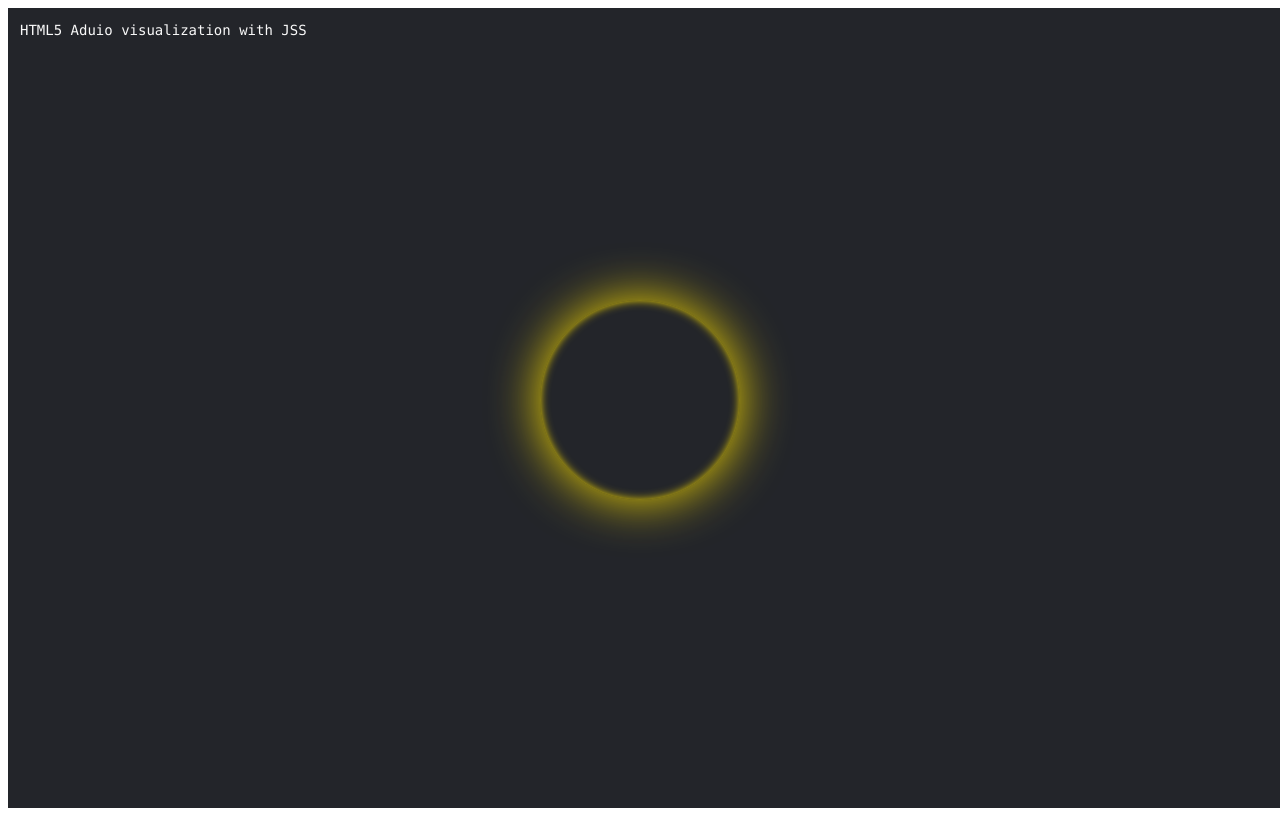
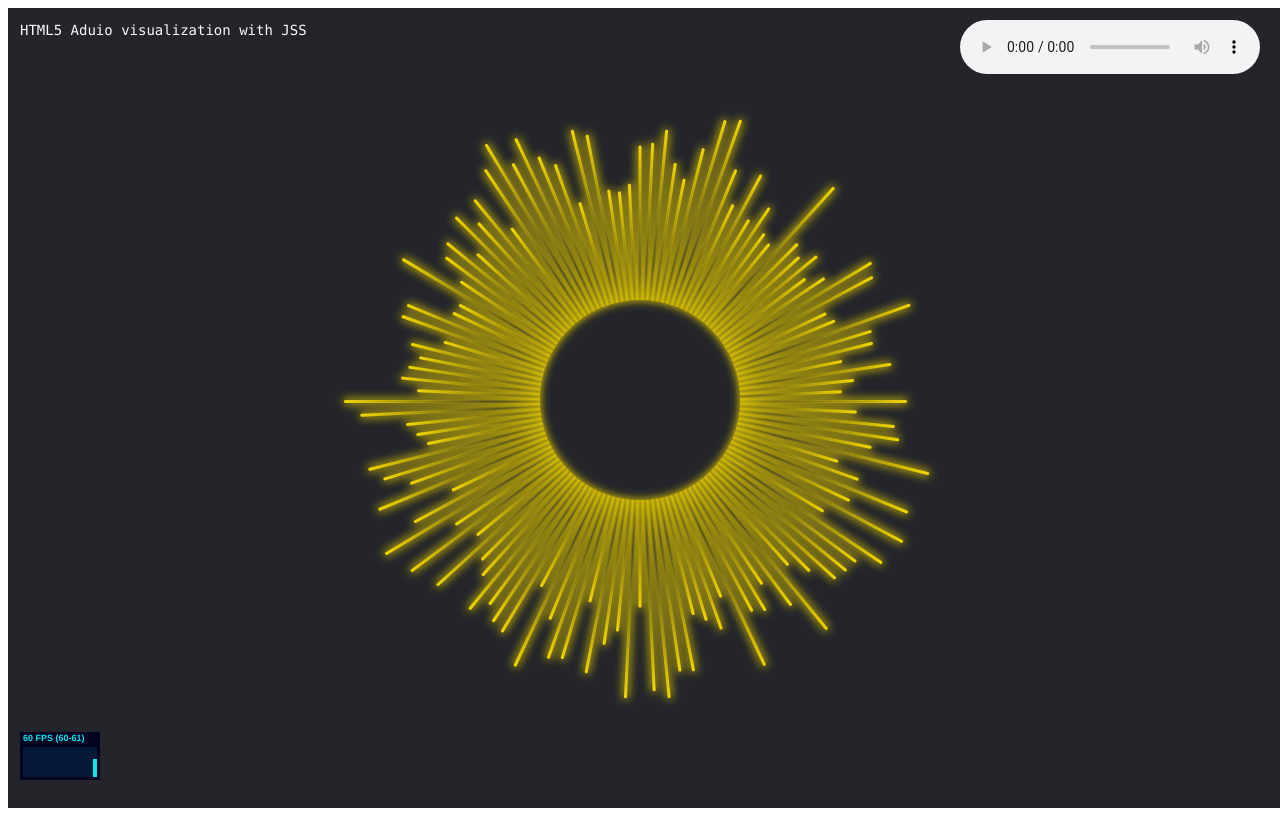
Before and after one commit to typical000/jss-audio-visualization-example, a React app: page / in a window 1280 px wide. Built offline with nearby package versions, Linux system fonts and the light colour scheme.

Commit message:
Add static circle audio presentation

```diff
--- a/package.json
+++ b/package.json
@@ -50,10 +50,12 @@
     "babel-polyfill": "^6.23.0",
     "jss": "^7.1.2",
     "jss-preset-default": "^2.0.0",
+    "lodash": "^4.17.4",
     "normalize-jss": "^3.1.0",
     "react": "^15.5.4",
     "react-dom": "^15.5.4",
-    "react-jss": "^6.1.1"
+    "react-jss": "^6.1.1",
+    "stats.js": "^0.17.0"
   },
   "lint-staged": {
     "./src ./tests ./*.js": [
--- a/src/components/App.js
+++ b/src/components/App.js
@@ -1,4 +1,4 @@
-import React from 'react'
+import React, {Component} from 'react'
 import injectSheet from 'react-jss'
 
 import GlobalStyles from './GlobalStyles'
@@ -7,6 +7,7 @@ import theme from '../theme'
 
 const styles = {
   app: {
+    overflow: 'hidden',
     width: '100vw',
     height: '100vh',
     background: theme.background,
@@ -23,6 +24,12 @@ const styles = {
     position: 'absolute',
     zIndex: 10
   },
+  audio: {
+    top: 20,
+    right: 20,
+    position: 'absolute',
+    zIndex: 10
+  },
   scene: {
     position: 'absolute',
     top: '50%',
@@ -31,17 +38,30 @@ const styles = {
   }
 }
 
-const App = ({classes}) => (
+class App extends Component {
+  render() {
+    const {classes} = this.props
+
+    return (
       <GlobalStyles>
         <div className={classes.app}>
           <div className={classes.title}>
             HTML5 Aduio visualization with JSS
           </div>
+          <audio
+            className={classes.audio}
+            src={"media/music.mp3"}
+            ref={(audio) => {this.audio = audio}}
+            controls
+            loop
+          />
           <div className={classes.scene}>
             <Player />
           </div>
         </div>
       </GlobalStyles>
     )
+  }
+}
 
 export default injectSheet(styles)(App)
--- a/src/components/Player.js
+++ b/src/components/Player.js
@@ -1,39 +1,99 @@
-import React from 'react'
+import React, {Component} from 'react'
 import injectSheet from 'react-jss'
+import times from 'lodash/times'
 
 import GlobalStyles from './GlobalStyles'
 import theme from '../theme'
+import {tick} from '../utils/tick'
+
+let update
+
+const AudioContext = window.AudioContext || window.webkitAudioContext
+
+const amount = 128
+const radius = 200
+const maxSoundRadius = 300
 
 const styles = {
   player: {
-    width: 200,
-    height: 200,
+    width: radius,
+    height: radius,
     position: 'relative'
   },
   circle: {
     width: '100%',
     height: '100%',
     borderRadius: '50%',
+    position: 'relative',
+    zIndex: 2,
+    background: theme.background,
     boxShadow: [{
       blur: 50,
+      spread: 2,
       color: theme.active
     }, {
       inset: 'inset',
       blur: 10,
       color: theme.active
     }]
+  },
+  bar: {
+    transformOrigin: [0, '50%'],
+    maxWidth: maxSoundRadius,
+    position: 'absolute',
+    top: '50%',
+    left: '50%',
+    height: 3,
+    background: `linear-gradient(to right, ${theme.background} 50%, ${theme.active})`,
+    borderRadius: 10,
+    zIndex: 1,
+    transition: ['linear', 'all', '100ms'],
+    boxShadow: [{
+      blur: 10,
+      spread: 1,
+      color: theme.active
+    }, {
+      inset: 'inset',
+      blur: 2,
+      color: theme.active
+    }]
   }
 }
+
+times(amount, (i) => {
+  styles[`bar${i}`] = {
+    composes: '$bar',
+    transform: `rotate(${360/amount*i}deg)`,
+    // TODO: Don't set width
+    width: Math.random() * (maxSoundRadius - radius) + radius
+  }
+})
 
 // Get some examples from here:
 // https://w-labs.at/experiments/audioviz/
 
-const amount = 1000
+tick(() => {
+  if (update) update()
+})
 
-const Player = ({classes}) => (
-  <div className={classes.player}>
-    <div className={classes.circle} />
-  </div>
-)
+class Player extends Component {
+
+  shouldComponentUpdate = () => false
+
+  render() {
+    const {classes} = this.props
+
+    return (
+      <div className={classes.player}>
+        <div className={classes.circle} />
+        <div className={classes.bars}>
+          {times(amount, (i) => (
+            <div key={i} className={classes[`bar${i}`]} />
+          ))}
+        </div>
+      </div>
+    )
+  }
+}
 
 export default injectSheet(styles)(Player)
--- /dev/null
+++ b/src/utils/tick.js
@@ -0,0 +1,31 @@
+import Stats from 'stats.js'
+
+const stats = (() => {
+  const stats = new Stats()
+
+  stats.showPanel(0) // Show FPS
+
+  stats.dom.style.top = 'auto'
+  stats.dom.style.bottom = '20px'
+  stats.dom.style.left = '20px'
+
+  document.body.appendChild(stats.dom)
+
+  return stats
+})()
+
+export const tick = (() => {
+  const delay = 100
+  let lastTime = Date.now()
+
+  return function tick(callback) {
+    const now = Date.now()
+    stats.begin()
+    if (now - lastTime > delay) {
+      callback()
+      lastTime = now
+    }
+    stats.end()
+    requestAnimationFrame(tick.bind(null, callback))
+  }
+})()
```
Lines whose indentation alone changed are shown as unchanged.
